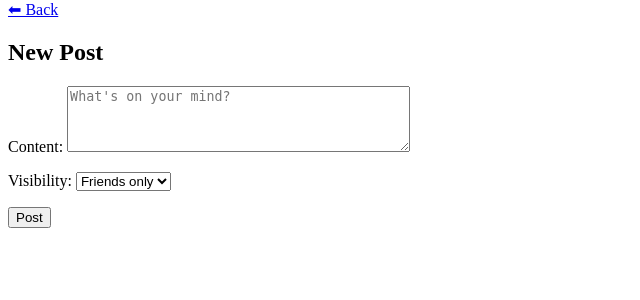
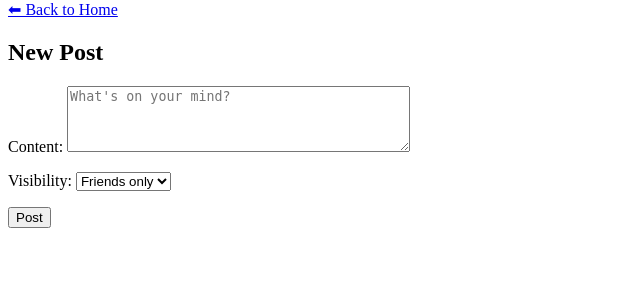
Before and after one commit to 02valentino/social-network, a Django app: page /post/new/ in a window 1280 px wide. Shown: the part 29-329 px from the top of the page, without its empty margins (0-640 px from the left). Run offline with Django 5.2, Linux system fonts and the light colour scheme; the visitor is signed in with stand-in values (Sample User, id 1).

Commit message:
network: Update 'Back' link to redirect to post-list view instead of browser history

```diff
--- a/network/templates/network/create_post.html
+++ b/network/templates/network/create_post.html
@@ -1,7 +1,7 @@
 {% extends 'base.html' %}
 
 {% block content %}
-  <a href="javascript:history.back()">⬅ Back</a>
+  <a href="{% url 'post-list' %}">⬅ Back to Home</a>
   <h2>New Post</h2>
   <form method="post">
       {% csrf_token %}
```
